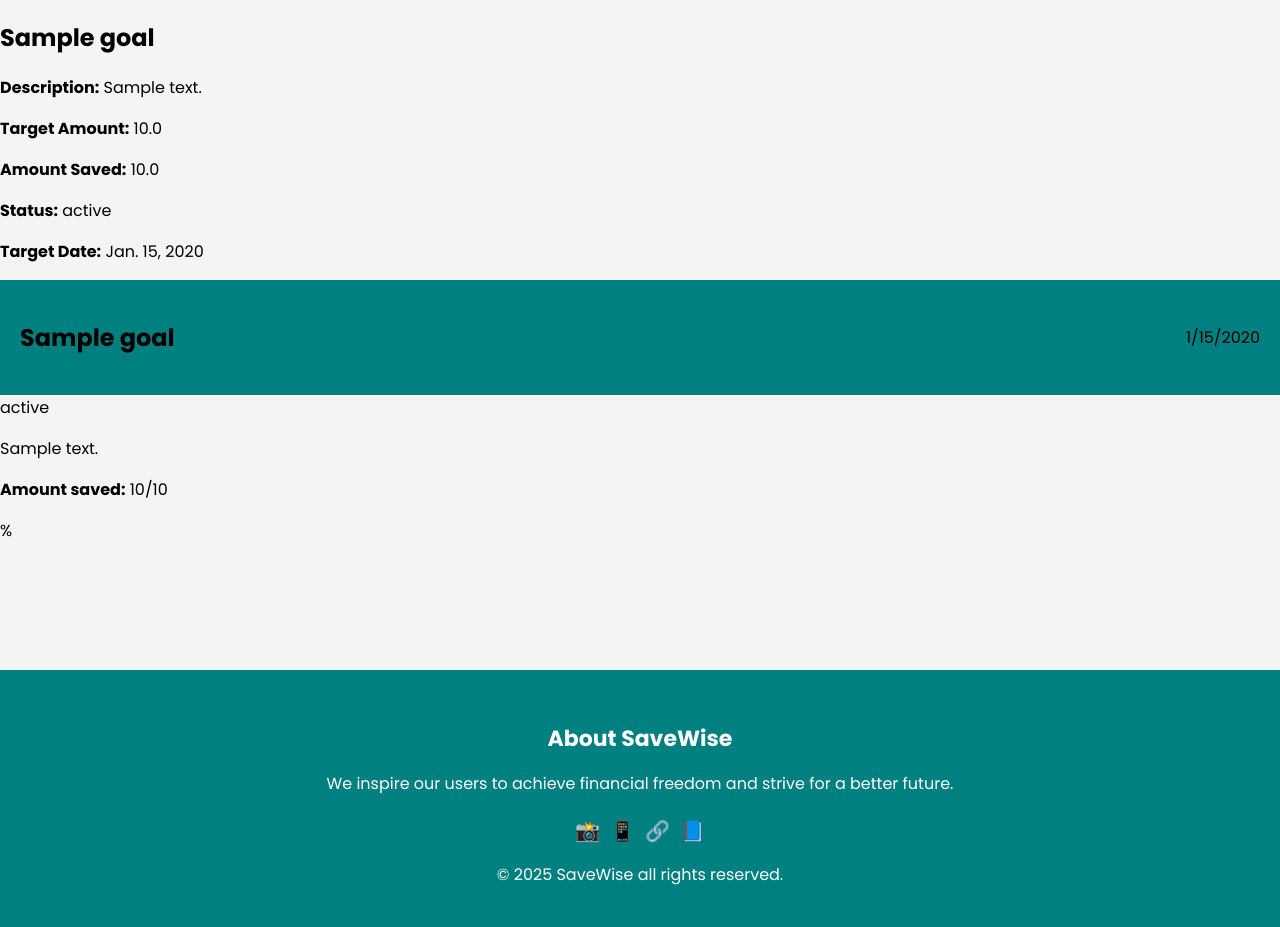
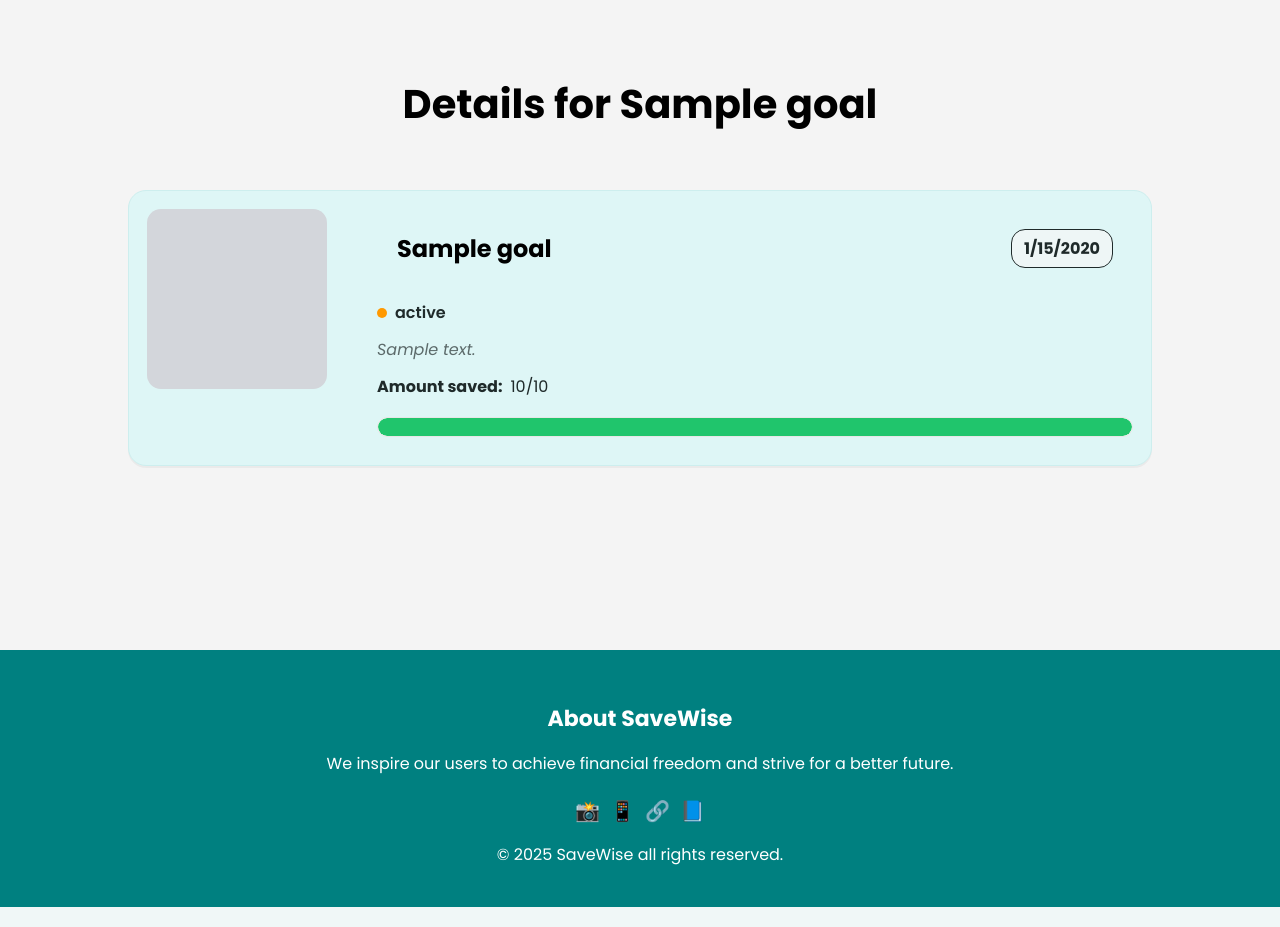
Before and after one commit to husainsaleh123/save_wise, a Django app: page /goals/1/ in a window 1280 px wide. Shown: the part 87-1014 px from the top of the page. Run offline with Django 5.2, Linux system fonts and the light colour scheme; tables that the repository leaves empty hold one stand-in row (values such as "Sample post").

Commit message:
the details page is working well with css

```diff
--- /dev/null
+++ b/main_app/static/css/goals/goal-detail.css
@@ -0,0 +1,176 @@
+/* Layout */
+.page-header {
+  padding: 24px 20px 10px;
+}
+.page-header h1 {
+  text-align: center;
+  font-size: 40px;
+  margin: 50px auto 10px;
+}
+
+/* Card grid */
+.goal-container {
+  padding: 16px 20px 48px;
+  display: grid;
+  gap: 18px;
+  width: 80%;
+  margin: 20px auto;
+  z-index: -1;
+}
+
+/* Card */
+.goal-card {
+  display: grid;
+  grid-template-columns: 180px 1fr;  /* Image column adjusted */
+  gap: 50px;  /* Increased gap between image and content */
+  background: #def6f6;
+  border: 1.5px solid #cdeeee;
+  border-radius: 18px;
+  padding: 18px;
+  box-shadow: 0 2px 0 rgba(0,0,0,0.04);
+  overflow: hidden; /* Ensure content doesn't overflow */
+  z-index: -1;
+  margin-bottom: 12px;
+}
+
+
+/* Thumbnail (placeholder block) */
+.goal-thumb {
+  width: 180px;
+  height: 180px;
+  border-radius: 14px;
+  background: #d3d6db;
+  object-fit: cover;  /* Ensure the image is proportionally fitting */
+  margin-right: 15px;  /* Add a bit more gap between the image and text */
+}
+
+
+/* Right side */
+.goal-info {
+  display: flex;
+  flex-direction: column;
+  gap: 12px;
+  flex-wrap: wrap;  /* Allow wrap to prevent overflow */
+  z-index: 0;
+}
+
+.card-container a{
+    cursor: pointer;
+    text-decoration: none;
+}
+
+
+/* Top row: title + date chip */
+.goal-top {
+  display: flex;
+  align-items: center;
+  justify-content: space-between;
+  gap: 15px;
+  background-color:#def6f6;
+  flex-wrap: wrap;  /* Allow wrap to prevent overflow */
+  z-index: 0;
+  color: #000000;
+}
+
+.goal-title {
+  font-size: 24px;
+  margin: 0;
+  flex-grow: 1; /* Allow title to take up remaining space */
+  white-space: nowrap; /* Prevent text wrapping */
+}
+
+.date-chip {
+  font-size: 16px;
+  padding: 6px 12px;
+  border: 1.6px solid #1f2a2a;
+  border-radius: 14px;
+  font-weight: 700;
+  background: #eef6f6;
+  color: #1f2a2a;
+  white-space: nowrap;
+}
+
+/* Status line */
+.goal-status {
+  display: flex;
+  align-items: center;
+  gap: 8px;
+  color: #1f2a2a;
+  font-weight: 600;
+}
+
+.goal-status .dot {
+  width: 10px;
+  height: 10px;
+  border-radius: 50%;
+  background: #ff9900;              /* green dot */
+}
+.status-text { font-weight: 600; }
+
+/* Description */
+.goal-desc {
+  margin: 0;
+  color: #5c6a6a;
+  font-style: italic;
+}
+
+/* Amount row */
+.amount-row {
+  color: #1f2a2a;
+  margin: 0;
+  display: flex;
+  gap: 8px;
+  align-items: baseline;
+}
+.amount-row strong { font-weight: 700; }
+
+/* Progress bar */
+.progress {
+  position: relative;
+  height: 18px;
+  background: #ffffff;
+  border-radius: 999px;
+  border: 1px solid #e6e6e6;
+  overflow: hidden;
+  margin-top: 6px;
+  margin-bottom: 10px;
+}
+.progress-fill {
+  height: 100%;
+  background: #20c56c;              /* green fill */
+  border-radius: inherit;
+  transition: width 280ms ease;
+}
+.progress-pill {
+  position: absolute;
+  top: -26px;
+  min-width: 36px;
+  height: 22px;
+  padding: 0 8px;
+  display: inline-flex;
+  align-items: center;
+  justify-content: center;
+  font-size: 12px;
+  font-weight: 700;
+  color: #ffffff;
+  background: #20c56c;
+  border-radius: 999px;
+  pointer-events: none;
+}
+
+/* Empty state */
+.empty {
+  color: #556;
+  opacity: .8;
+  padding: 12px 4px;
+}
+
+/* Responsive tweak */
+@media (max-width: 560px) {
+  .goal-card {
+    grid-template-columns: 72px 1fr;
+    padding: 14px;
+  }
+  .goal-thumb { width: 72px; height: 72px; }
+  .goal-title { font-size: 20px; }
+}
--- a/main_app/templates/goals/detail.html
+++ b/main_app/templates/goals/detail.html
@@ -1,19 +1,17 @@
+<!-- templates/goals/detail.html -->
+
 {% extends 'base.html' %}
 {% load static %}
 {% block head %}
-<link rel="stylesheet" href="{% static 'css/goals/goal-detail.css' %}" />
+<link rel="stylesheet" href="{% static 'css/goals/goal-detail.css' %}?v={{ ts }}">
 {% endblock %}
+
 {% block content %}
-<section class="goal-container">
-  <h1>{{ goal.name }}</h1>
-  <p><strong>Description:</strong> {{ goal.description }}</p>
-  <p><strong>Target Amount:</strong> {{ goal.target_amount }}</p>
-  <p><strong>Amount Saved:</strong> {{ goal.amount_saved }}</p>
-  <p><strong>Status:</strong> {{ goal.status }}</p>
-  <p><strong>Target Date:</strong> {{ goal.target_date }}</p>
+<section class="page-header">
+  <h1>Details for {{ goal.name }}</h1>
 </section>
 
-<section class="card-container">
+<section class="goal-container">
     <article class="goal-card">
       <div class="goal-thumb" aria-hidden="true"></div>
       <div class="goal-info">
@@ -46,4 +44,6 @@
         </div>
       </div>
     </article>
+</section>
+
 {% endblock %}
```
Lines whose indentation alone changed are shown as unchanged.
